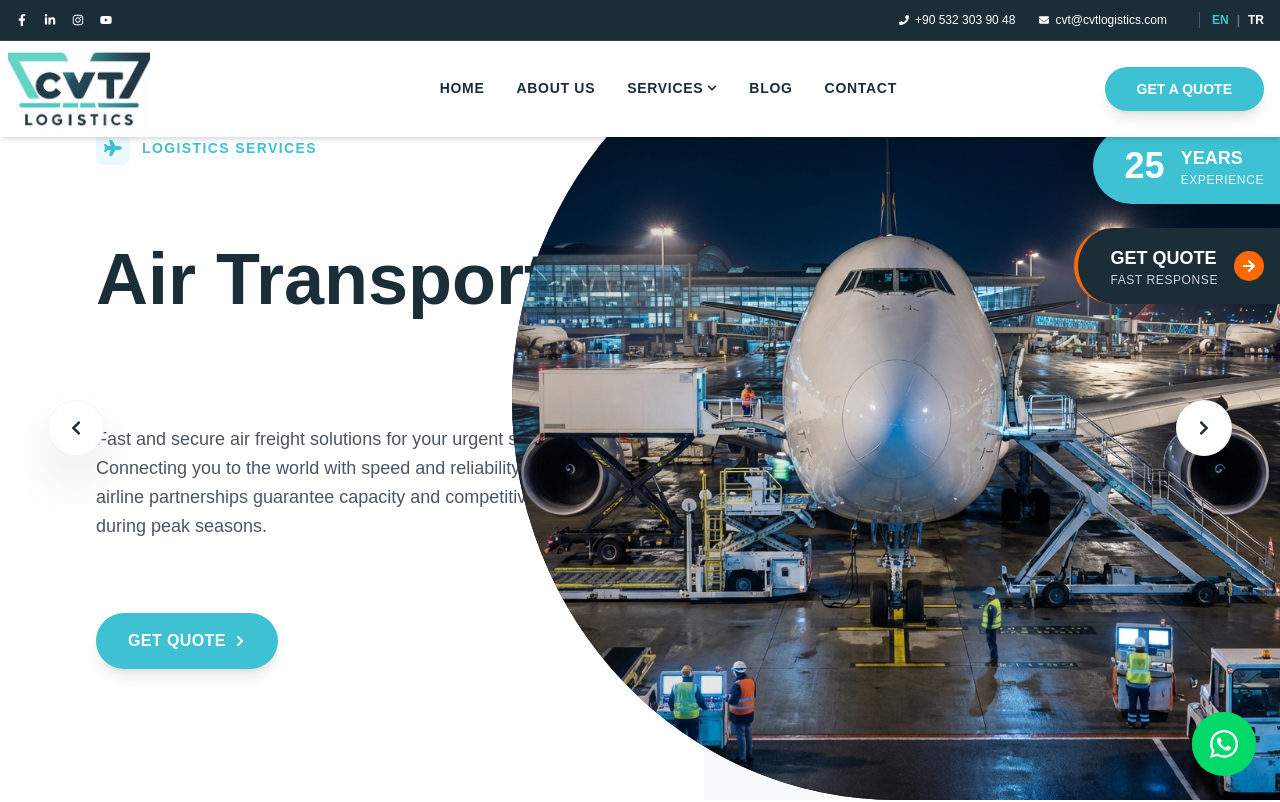
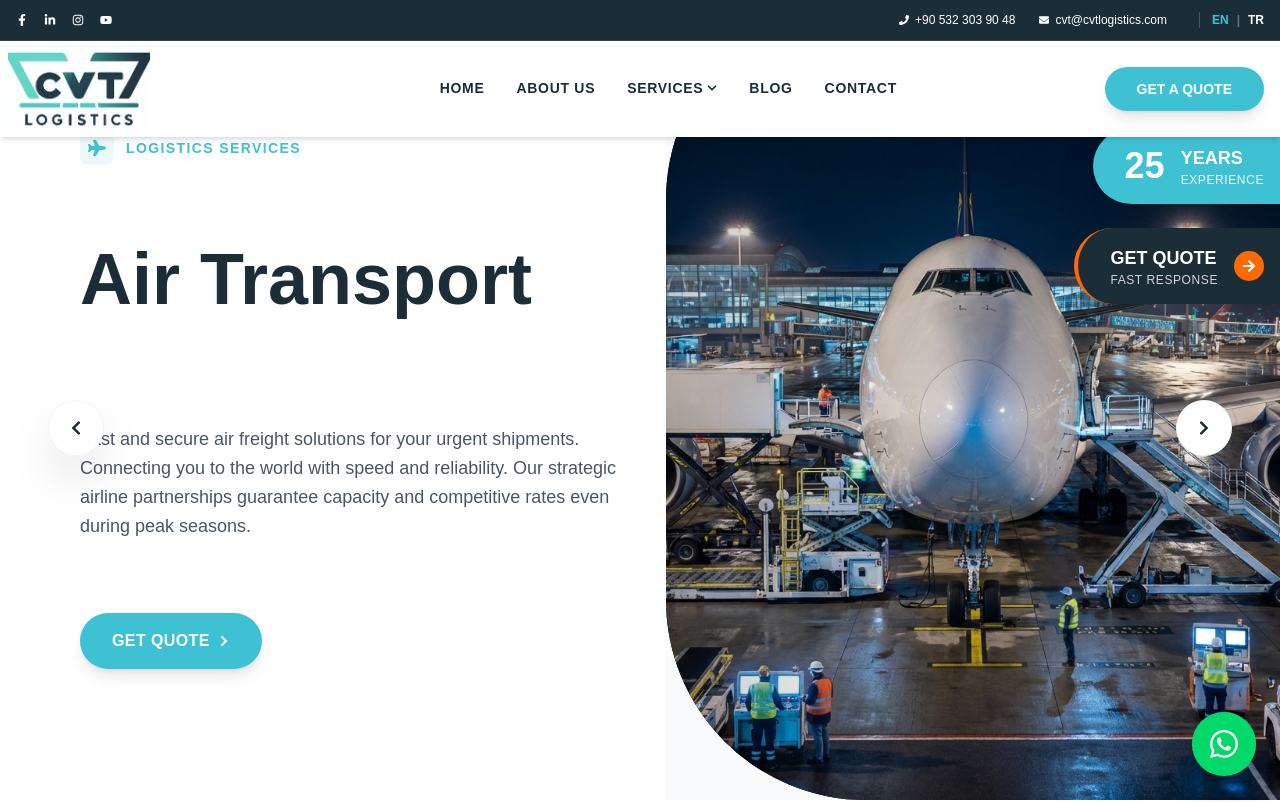
Before and after one commit to webtasarimdigital/cvt, a Next.js app: page / in a window 1280 px wide. Shown: the top 802 px of the page. Built offline with nearby package versions, Linux system fonts and the light colour scheme.

Commit message:
hero last fixl

```diff
--- a/app/components/HeroSlider.tsx
+++ b/app/components/HeroSlider.tsx
@@ -154,7 +154,7 @@ export default function HeroSlider() {
         <div className="relative min-h-[100dvh] w-full bg-slate-50 overflow-hidden flex flex-col md:flex-row select-none">
 
             {/* Left Content Area */}
-            <div className="relative z-20 w-full md:w-[55%] flex items-center justify-center px-6 md:pl-20 md:pr-4 bg-white pt-8 md:pt-0 pointer-events-none md:pointer-events-auto shrink-0 order-2 md:order-1">
+            <div className="relative z-20 w-full md:w-[52%] flex items-center justify-center px-6 md:pl-20 md:pr-4 bg-white pt-8 md:pt-0 pointer-events-none md:pointer-events-auto shrink-0 order-2 md:order-1">
                 <div className="flex flex-col gap-4 md:gap-6 max-w-xl z-10 animate-fade-in-up pointer-events-auto py-10 md:py-0">
                     <div className="flex items-center gap-3 text-cvt-cyan font-bold tracking-widest uppercase text-xs md:text-sm">
                         <span className="p-2 bg-cvt-cyan/10 rounded-lg text-lg">
@@ -182,7 +182,7 @@ export default function HeroSlider() {
 
             {/* Right Image Area */}
             <div
-                className="relative w-full md:absolute md:inset-y-0 md:right-0 md:w-[60%] h-[40vh] md:h-full bg-gray-900 overflow-hidden cursor-grab active:cursor-grabbing z-20 md:z-30 order-1 md:order-2 md:rounded-l-[50%]"
+                className="relative w-full md:absolute md:inset-y-0 md:right-0 md:w-[48%] h-[40vh] md:h-full bg-gray-900 overflow-hidden cursor-grab active:cursor-grabbing z-20 md:z-30 order-1 md:order-2 md:rounded-l-[200px]"
             >
                 {/* Desktop shaped clip-path via inline style conditioned, or just use a full rect on mobile and shape on desktop via duplicate div or media query?
                     Let's just use a class and custom style.
```
